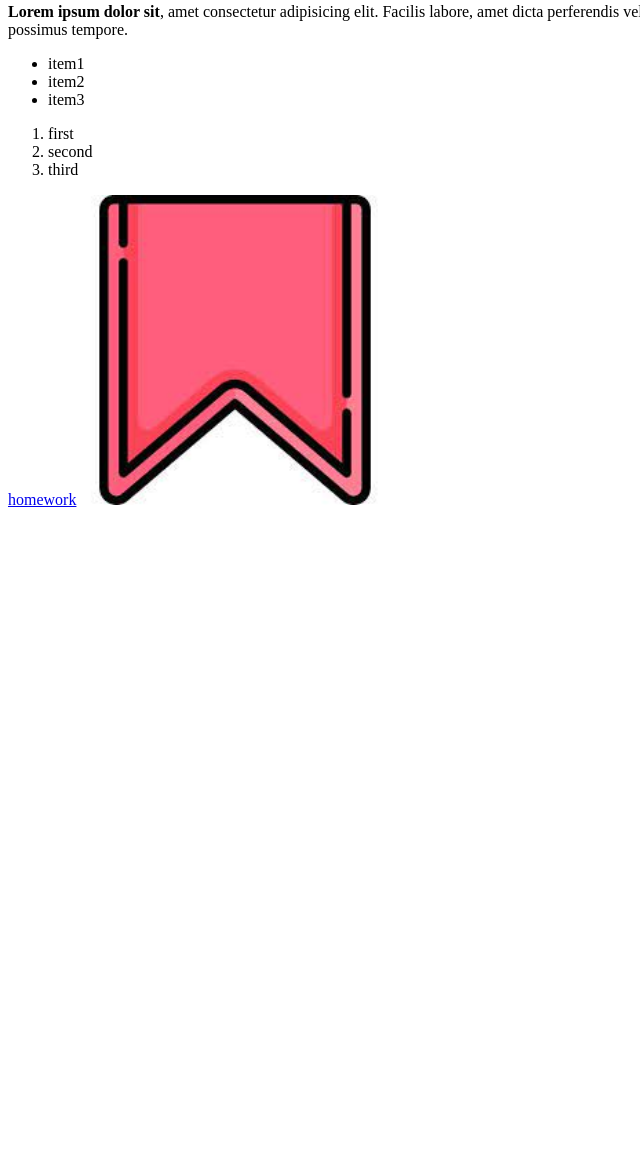
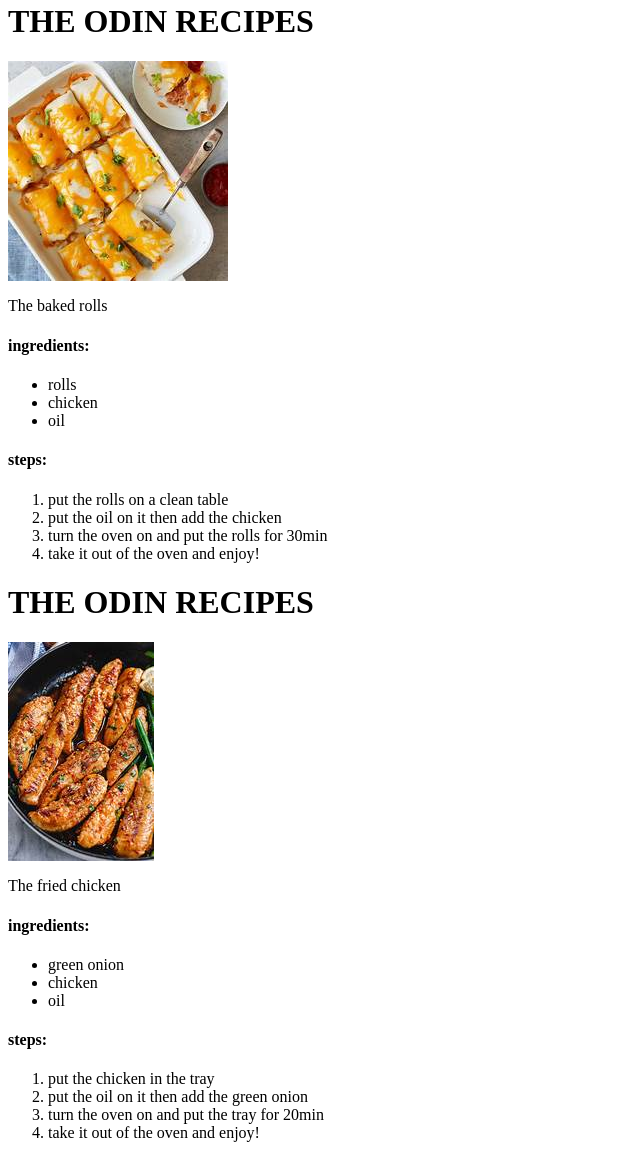
Before and after one commit to Ayaalchami/odin-recipes, a plain HTML site: page web training/index.html in a window 1280 px wide. Shown: the part 5-1163 px from the top of the page, without its empty margins (0-640 px from the left). Before the commit the page ends 800 px from the top, so only its background shows below. Drawn offline with Linux system fonts and the light colour scheme.

Commit message:
Update index.html

```diff
--- a/web training/index.html
+++ b/web training/index.html
@@ -1,26 +1,43 @@
+
 <html>
     <head>
 
     </head>
 
     <body>
-        <p>
-      <strong>  Lorem ipsum dolor sit</strong>, amet consectetur adipisicing elit. Facilis labore, amet dicta perferendis vel mollitia a! Rem voluptas dolorum expedita illum quo molestias dolores, aliquam provident vel a, possimus tempore.
-</p>
-<!--;ldwl[d;s;ds;]-->
-<ul>
-    <li>item1</li>
-     <li>item2</li>
-      <li>item3</li>
-</ul>
-<ol>
-    <li>first</li>
-    <li>second</li>
-    <li>third</li>
-</ol>
-
-<a href="https://www.theodinproject.com/lessons/foundations-links-and-images">homework</a>
-
-<img src="imgs/تنزيل (1).jfif" alt="" width="310" height="310">
+        <!-- first recipe -->
+      <h1>THE ODIN RECIPES</h1>
+      <img src="imgs/baked.jpeg" alt="">
+      <p>The baked rolls</p>
+      <h4>ingredients:</h4>
+      <ul>
+        <li>rolls</li>
+         <li>chicken</li>
+          <li>oil</li>
+      </ul>
+      <h4>steps:</h4>
+      <ol>
+        <li>put the rolls on a clean table</li>
+           <li>put the oil on it then add the chicken</li>
+              <li>turn the oven on and put the rolls for 30min</li>
+                 <li>take it out of the oven and enjoy!</li>
+      </ol>
+        <!--second recipe -->
+          <h1>THE ODIN RECIPES</h1>
+      <img src="imgs/fried.jpeg" alt="">
+      <p>The fried chicken</p>
+      <h4>ingredients:</h4>
+      <ul>
+        <li> green onion</li>
+         <li>chicken</li>
+          <li>oil</li>
+      </ul>
+      <h4>steps:</h4>
+      <ol>
+        <li>put the chicken in the tray</li>
+           <li>put the oil on it then add the green onion</li>
+              <li>turn the oven on and put the tray for 20min</li>
+                 <li>take it out of the oven and enjoy!</li>
+      </ol>
     </body>
 </html>
```
